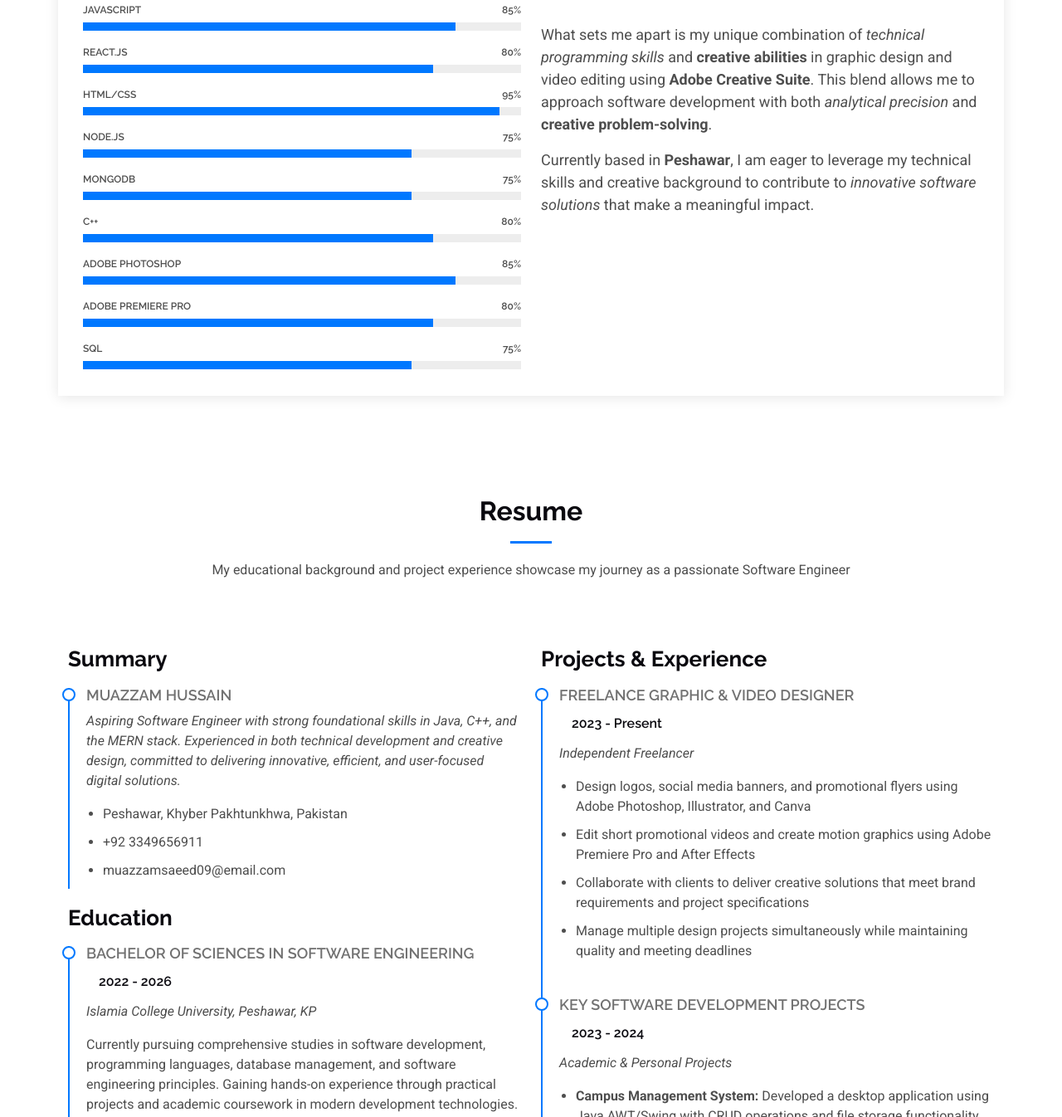
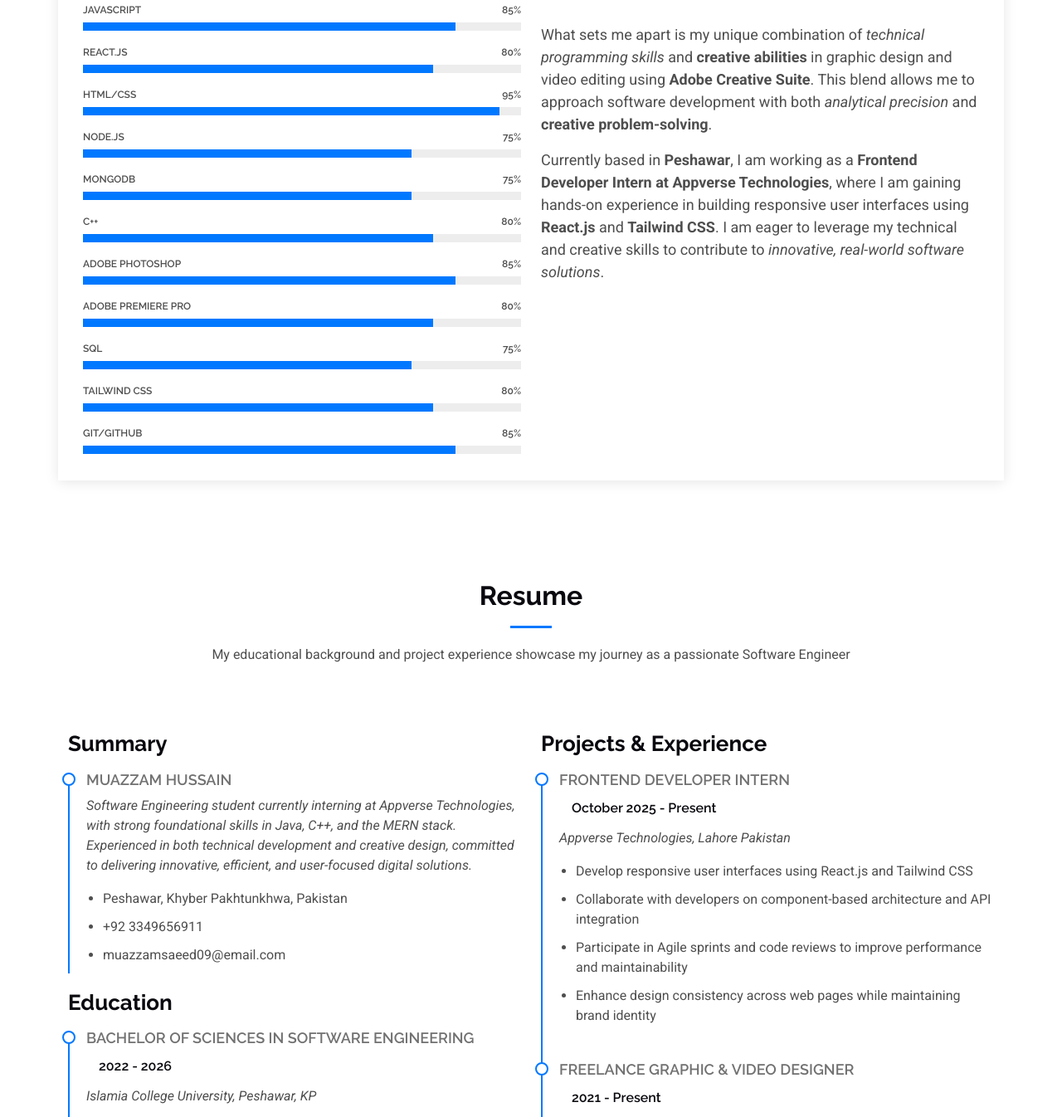
Before and after one commit to muazzamhussain/Portfolio-Website, a website: page index.html in a window 1280 px wide. Shown: the part 1165-2511 px from the top of the page at 83% size. Drawn offline with Linux system fonts and the light colour scheme.

Commit message:
Internship info added

```diff
--- a/index.html
+++ b/index.html
@@ -347,6 +347,36 @@
                   </div>
                 </div>
                 <!-- End Skills Item -->
+
+                <div class="progress">
+                  <span class="skill"
+                    ><span>Tailwind CSS</span> <i class="val">80%</i></span
+                  >
+                  <div class="progress-bar-wrap">
+                    <div
+                      class="progress-bar"
+                      role="progressbar"
+                      aria-valuenow="80"
+                      aria-valuemin="0"
+                      aria-valuemax="100"
+                    ></div>
+                  </div>
+                </div>
+
+                <div class="progress">
+                  <span class="skill"
+                    ><span>Git/GitHub</span> <i class="val">85%</i></span
+                  >
+                  <div class="progress-bar-wrap">
+                    <div
+                      class="progress-bar"
+                      role="progressbar"
+                      aria-valuenow="85"
+                      aria-valuemin="0"
+                      aria-valuemax="100"
+                    ></div>
+                  </div>
+                </div>
               </div>
             </div>
 
@@ -379,10 +409,15 @@
                 </p>
 
                 <p>
-                  Currently based in <strong>Peshawar</strong>, I am eager to
-                  leverage my technical skills and creative background to
-                  contribute to <em>innovative software solutions</em> that make
-                  a meaningful impact.
+                  Currently based in <strong>Peshawar</strong>, I am working as
+                  a
+                  <strong
+                    >Frontend Developer Intern at Appverse Technologies</strong
+                  >, where I am gaining hands-on experience in building
+                  responsive user interfaces using <b>React.js</b> and
+                  <b>Tailwind CSS</b>. I am eager to leverage my technical and
+                  creative skills to contribute to
+                  <em>innovative, real-world software solutions</em>.
                 </p>
               </div>
             </div>
@@ -412,11 +447,11 @@
                 <h4>Muazzam Hussain</h4>
                 <p>
                   <em>
-                    Aspiring Software Engineer with strong foundational skills
-                    in Java, C++, and the MERN stack. Experienced in both
-                    technical development and creative design, committed to
-                    delivering innovative, efficient, and user-focused digital
-                    solutions.
+                    Software Engineering student currently interning at Appverse
+                    Technologies, with strong foundational skills in Java, C++,
+                    and the MERN stack. Experienced in both technical
+                    development and creative design, committed to delivering
+                    innovative, efficient, and user-focused digital solutions.
                   </em>
                 </p>
                 <ul>
@@ -463,10 +498,34 @@
 
             <div class="col-lg-6" data-aos="fade-up" data-aos-delay="200">
               <h3 class="resume-title">Projects & Experience</h3>
+              <div class="resume-item">
+                <h4>Frontend Developer Intern</h4>
+                <h5>October 2025 - Present</h5>
+                <p><em>Appverse Technologies, Lahore Pakistan</em></p>
+                <ul>
+                  <li>
+                    Develop responsive user interfaces using React.js and
+                    Tailwind CSS
+                  </li>
+                  <li>
+                    Collaborate with developers on component-based architecture
+                    and API integration
+                  </li>
+                  <li>
+                    Participate in Agile sprints and code reviews to improve
+                    performance and maintainability
+                  </li>
+                  <li>
+                    Enhance design consistency across web pages while
+                    maintaining brand identity
+                  </li>
+                </ul>
+              </div>
+              <!-- End Resume Item -->
 
               <div class="resume-item">
                 <h4>Freelance Graphic & Video Designer</h4>
-                <h5>2023 - Present</h5>
+                <h5>2021 - Present</h5>
                 <p><em>Independent Freelancer</em></p>
                 <ul>
                   <li>
@@ -491,7 +550,7 @@
 
               <div class="resume-item">
                 <h4>Key Software Development Projects</h4>
-                <h5>2023 - 2024</h5>
+                <h5>2023 - present</h5>
                 <p><em>Academic & Personal Projects</em></p>
                 <ul>
                   <li>
@@ -1529,7 +1588,7 @@
               >Submit a query here, will get back to you on your E-mail
             </span>
 
-            <div class="col-md-6" >
+            <div class="col-md-6">
               <label for="validationCustomName" class="form-label"
                 >Your Name</label
               >
```
